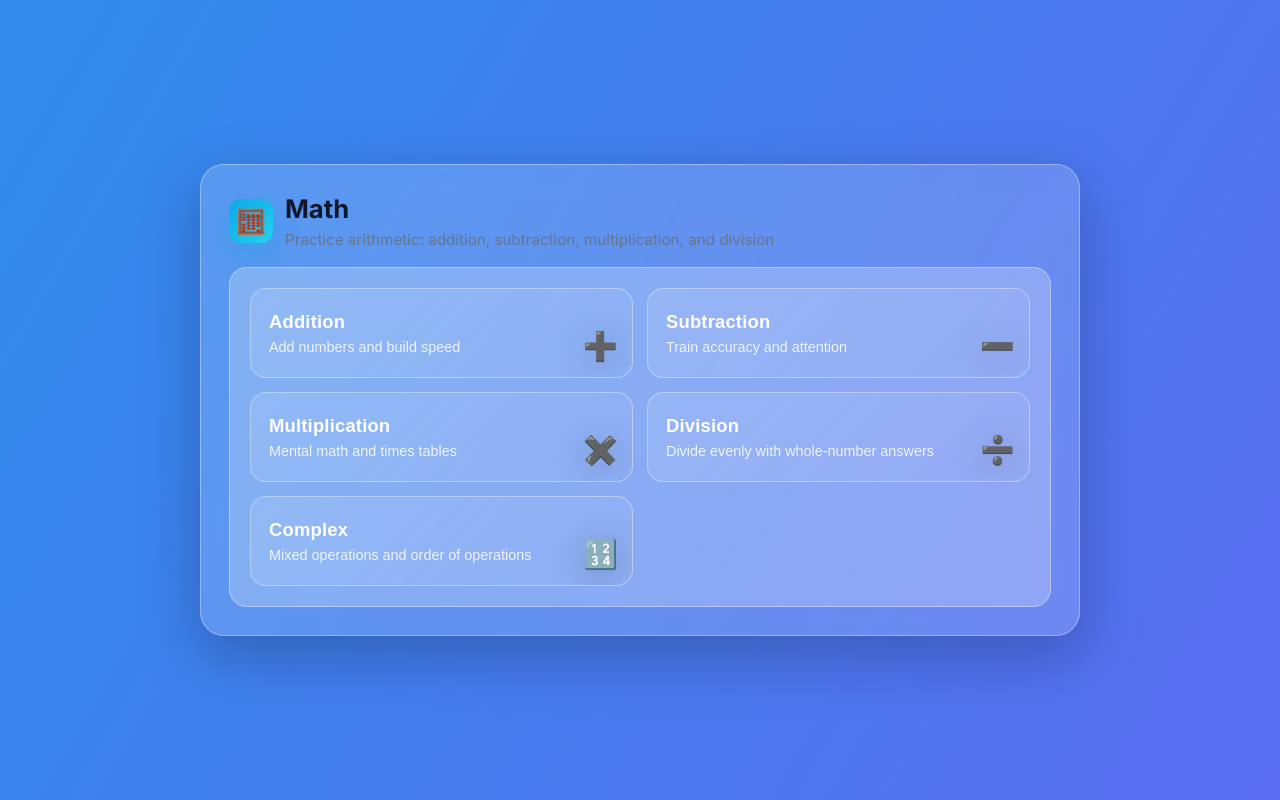
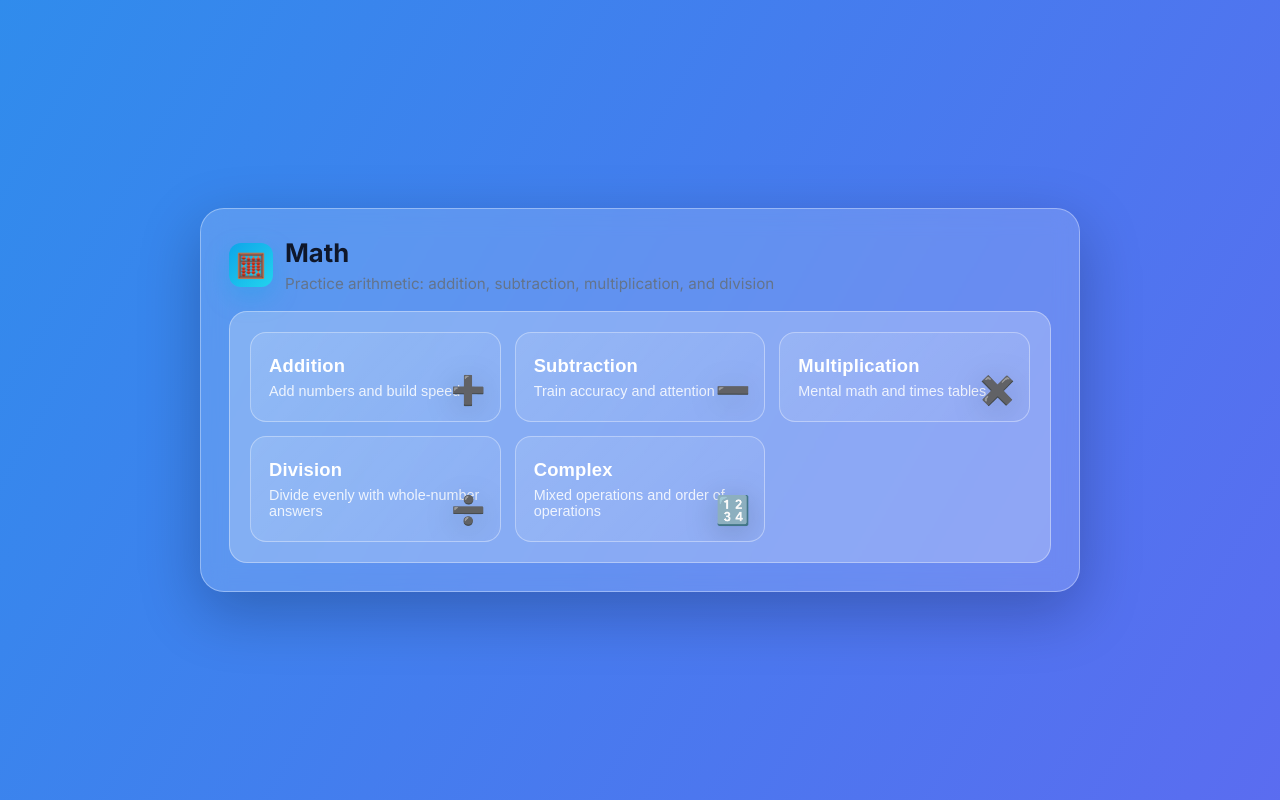
Before and after one commit to arysmiatov/EasyLearning, a Flask app: page / in a window 1280 px wide. Run offline with Flask 3, Linux system fonts and the light colour scheme.

Commit message:
feat: improve mobile layout - vertical cards on mobile, responsive grid for tablets and desktop

```diff
--- a/mywebapp/templates/index.html
+++ b/mywebapp/templates/index.html
@@ -102,8 +102,22 @@
 
     .grid {
       display: grid;
-      grid-template-columns: repeat(2, minmax(0, 1fr));
+      grid-template-columns: 1fr;
       gap: 14px;
+    }
+
+    /* На больших экранах (планшеты и десктопы) показываем по 2 в строку */
+    @media (min-width: 768px) {
+      .grid {
+        grid-template-columns: repeat(2, 1fr);
+      }
+    }
+
+    /* На очень больших экранах можно показать по 3 в строку */
+    @media (min-width: 1200px) {
+      .grid {
+        grid-template-columns: repeat(3, 1fr);
+      }
     }
 
     .card-btn {
```
